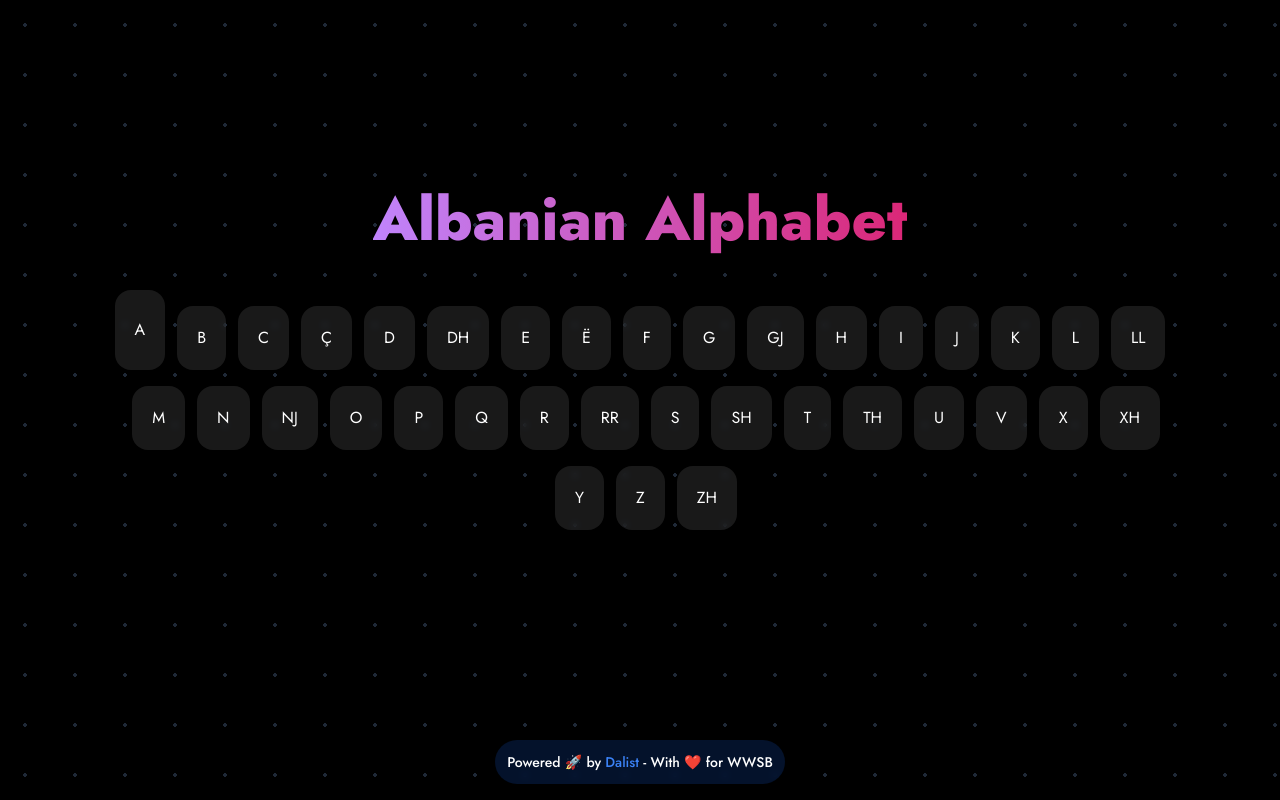
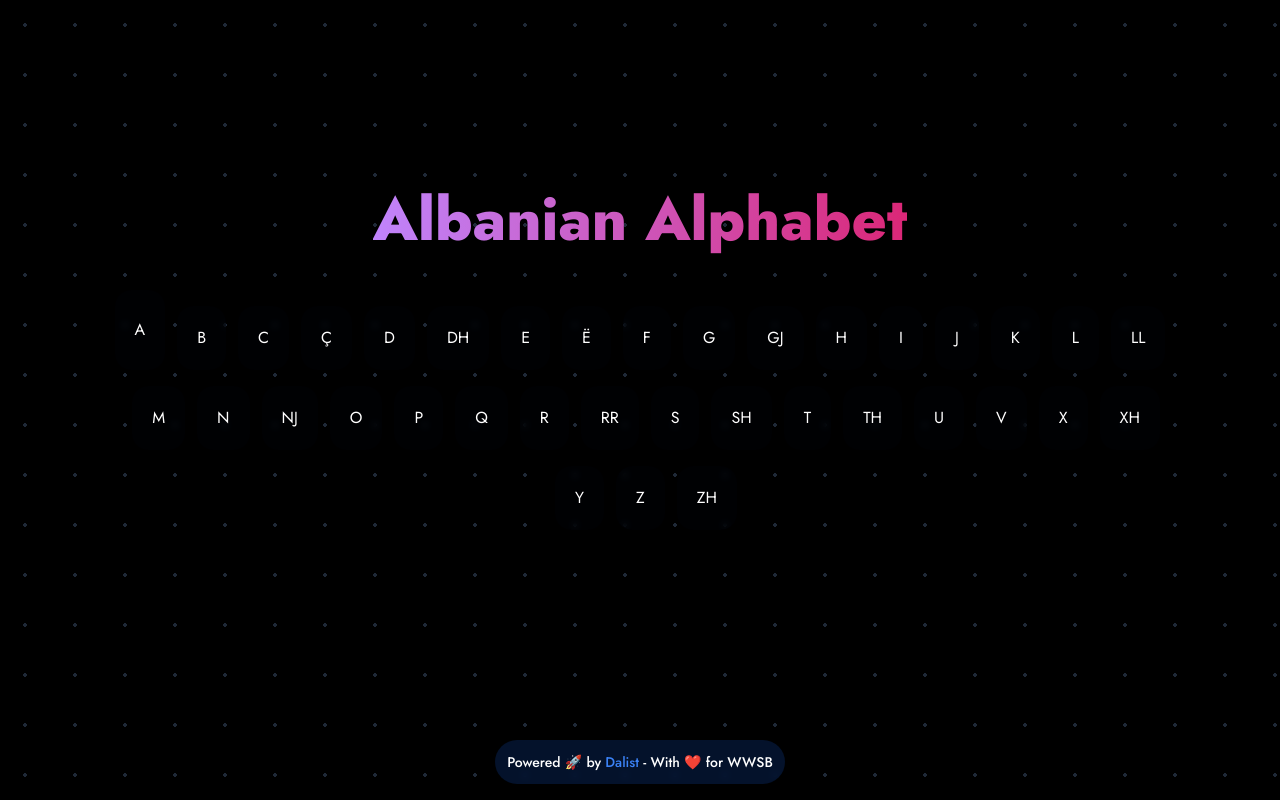
Before and after one commit to dalist1/nativify, a Next.js app in the folder native/: page / in a window 1280 px wide. Built offline with nearby package versions, Linux system fonts and the light colour scheme.

Commit message:
Update Buttons.js

```diff
--- a/native/app/components/Buttons.js
+++ b/native/app/components/Buttons.js
@@ -21,7 +21,7 @@ export default function Buttons({ alphabet, words }) {
       <div className="flex justify-center space-y-2 lg:space-y-4 space-x-3 flex-wrap ">
         {alphabet.map((letter, index) => (
           <button
-            className="p-5 rounded-2xl bg-gray-100/10 hover:bg-blue-950/80 backdrop-blur-sm"
+            className="p-5 rounded-2xl bg-gray-950/20 hover:bg-blue-950/80 backdrop-blur-sm"
             key={index}
             onClick={() => pickWord(letter)}
           >
```
